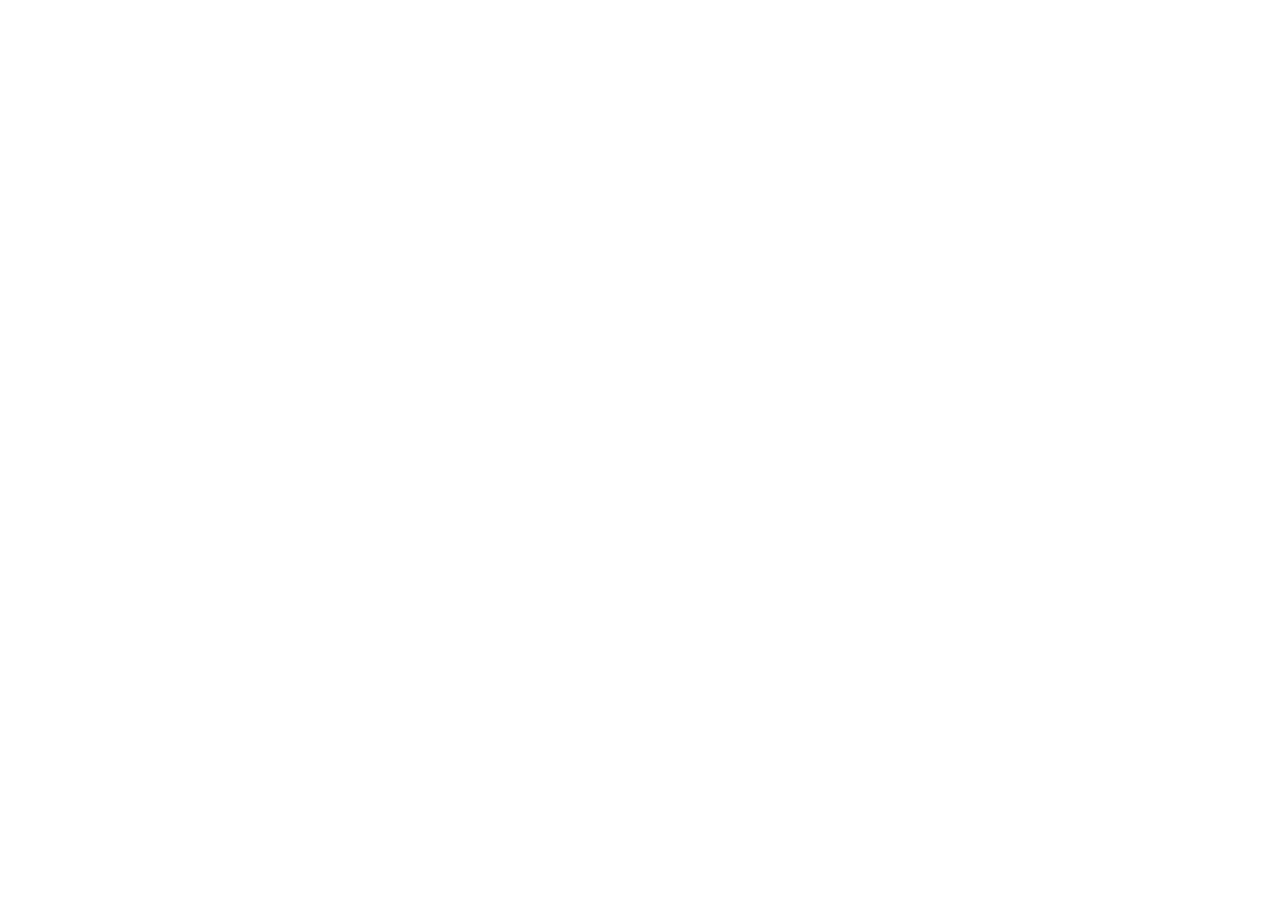
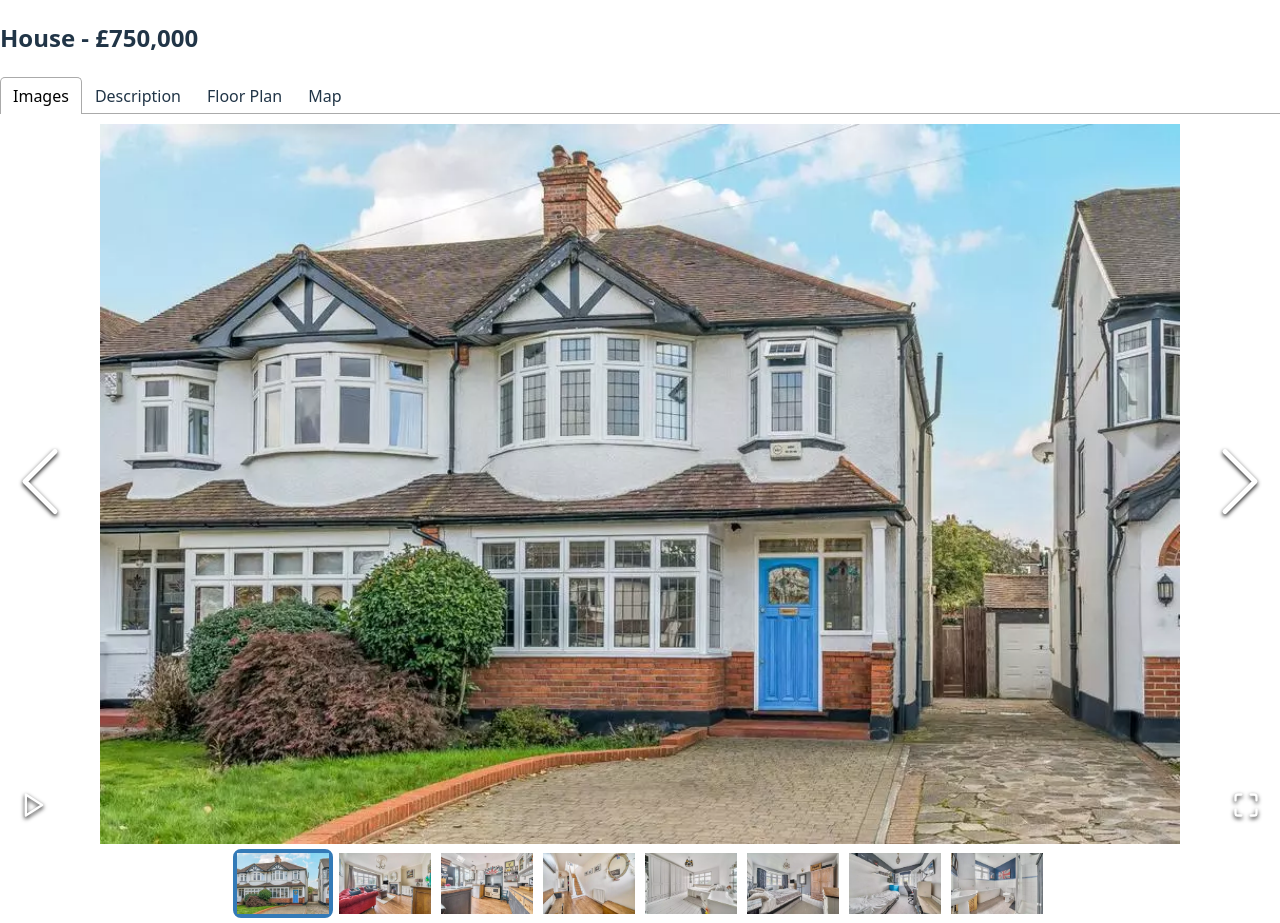
Before and after one commit to shashini13/React-CW, a React (Vite) app: page /properties/prop1.html in a window 1280 px wide. Before the commit this address had no page. Before the commit the page ends 800 px from the top, so only its background shows below. Built offline with nearby package versions, Linux system fonts and the light colour scheme.

Commit message:
Changed route path from propID to propURL

```diff
--- a/src/App.jsx
+++ b/src/App.jsx
@@ -99,7 +99,7 @@
           </>
           }
         />
-        <Route path="/property/:id" element={<PropertyDetails allProperties={allProperties}/>} />
+        <Route path="/properties/:id.html" element={<PropertyDetails allProperties={allProperties}/>} />
       </Routes>
     </>
   )
--- a/src/components/PropertyCard.jsx
+++ b/src/components/PropertyCard.jsx
@@ -25,7 +25,7 @@
 
             <p>{p.smallDescription}</p>
 
-            <Link to={`/property/${p.id}`}>
+            <Link to={p.url}>
                 <button className="property-card-btn">View Details</button>
             </Link>
 
```
